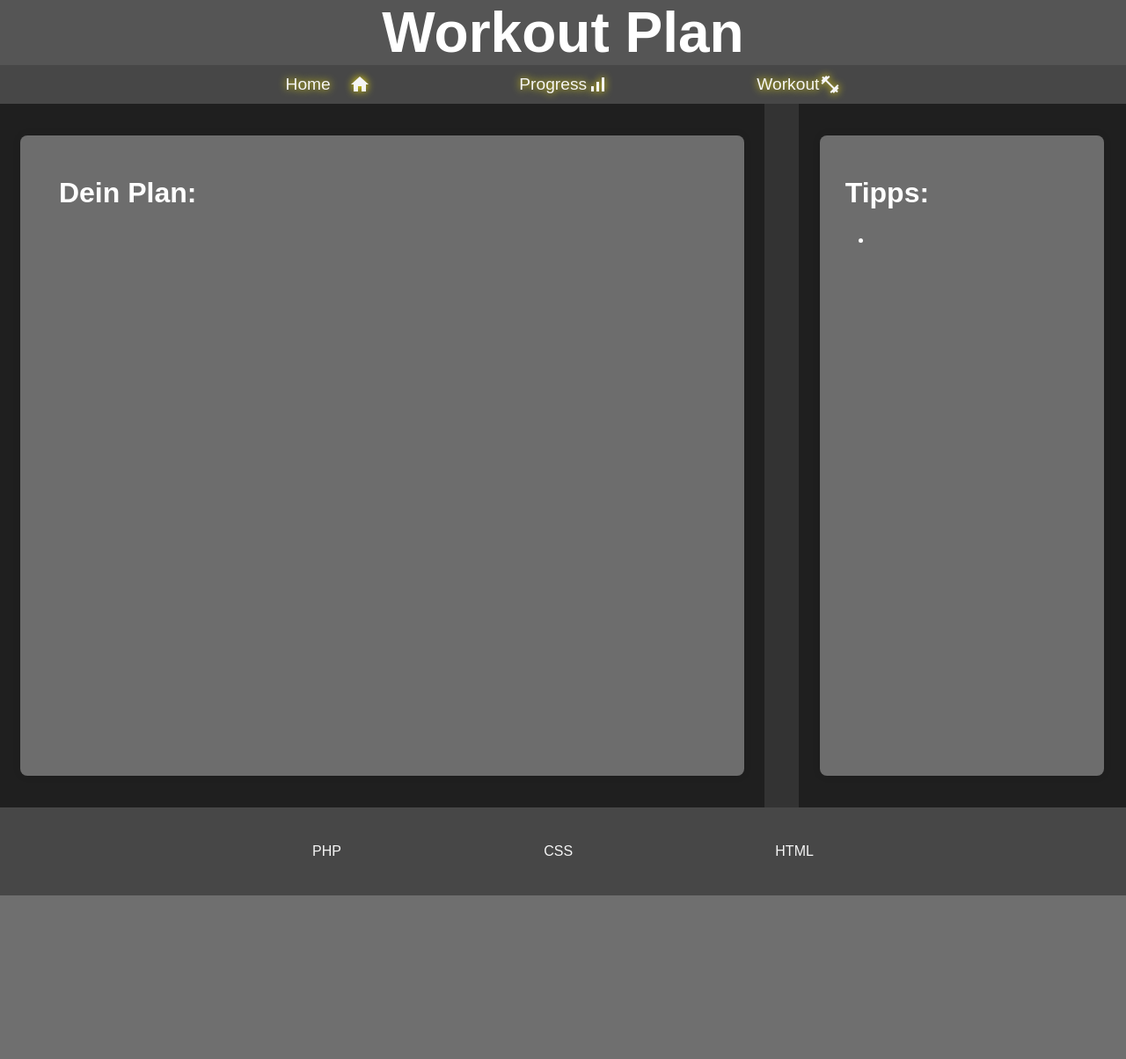
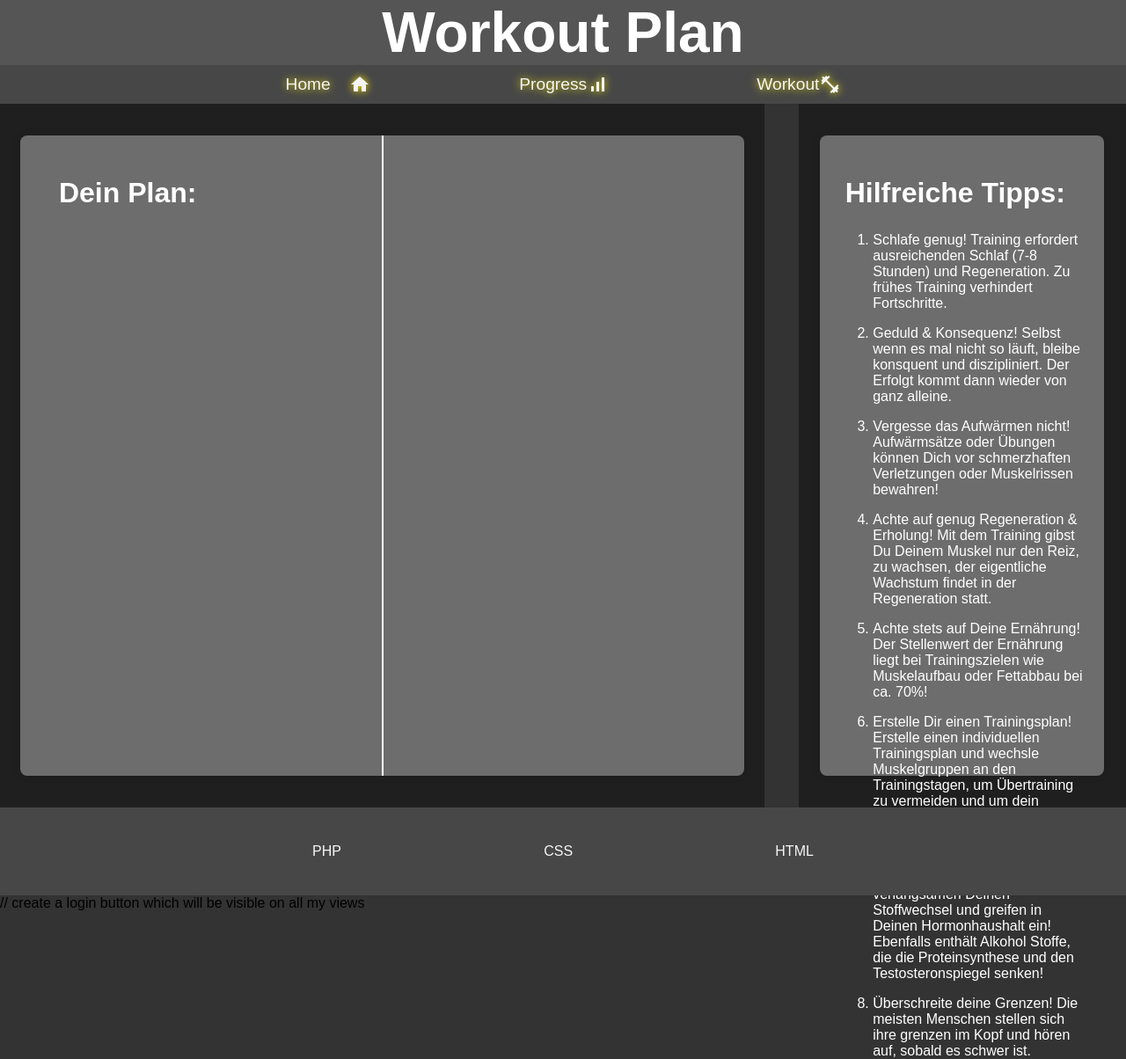
Before and after one commit to strancoox/onlyyou, a PHP site: page /onlyyou/workout in a window 1280 px wide. Shown: the whole page at 88% size. Before the commit the page ends 1018 px from the top, so only its background shows below. Run offline with PHP 8.4, Linux system fonts and the light colour scheme.

Commit message:
updated php and css for workout view

```diff
--- a/css/styles.css
+++ b/css/styles.css
@@ -244,6 +244,10 @@ img.right-picture {
     width: 100%;
     max-width: 90%;
     height: 86%;
+    display: flex;
+    flex-wrap: wrap;
+    align-content: flex-start;
+    position: relative;
 }
 
 .tips-container {
@@ -268,13 +272,38 @@ img.right-picture {
     height: 86%;
 }
 
+.workoutplan {
+    display: flex;
+    flex-wrap: wrap;
+    gap: 20px;
+    list-style-type: none;
+    padding: 0;
+    margin: 0;
+    color: white;
+    width: 100%;
+}
+
 .workoutplan li {
-    margin-bottom: 20px;
-    color: white;
+    flex: 1 1 calc(50% - 20px);
+    margin-bottom: 5px;
+}
 
+.workoutplan p {
+    margin: 5px;
 }
 
 .tips {
     color: white;
     font-family: "Sora", sans-serif;
 }
+
+.plan-box::before {
+    content: "";
+    position: absolute;
+    top: 0;
+    bottom: 0;
+    left: 50%;
+    width: 2px;
+    background-color: white;
+    transform: translateX(-50%);
+}
--- a/index.php
+++ b/index.php
@@ -16,3 +16,5 @@
         ?>
     </body>
 </html>
+
+// create a login button which will be visible on all my views
--- a/views/workout_view.php
+++ b/views/workout_view.php
@@ -15,7 +15,14 @@ if ($plan === null) {
                 <ul class="workoutplan">
                     <?php foreach ($plan as $key => $personalplan): ?>
                         <li>
-                            <?= $key . ': ' .  $personalplan[0]["dauer"] . ' ' . $personalplan[0]["Übung"] ?>
+                            <p><?= $key ?>:</p>
+                            <ul>
+                                <?php foreach ($personalplan as $exercise): ?>
+                                    <li>
+                                        <?= $exercise["dauer"] . ' - ' . $exercise["Übung"] ?>
+                                    </li>
+                                <?php endforeach; ?>
+                            </ul>
                         </li>
                     <?php endforeach; ?>
                 </ul>
@@ -24,12 +31,33 @@ if ($plan === null) {
     </div>
     <div class="tips-container">
         <div class="tips-box">
-            <h2>Tipps:</h2>
-            <ul class="tips">
+            <h2>Hilfreiche Tipps:</h2>
+            <ol class="tips">
                 <li>
-
+                    <p>Schlafe genug! Training erfordert ausreichenden Schlaf (7-8 Stunden) und Regeneration. Zu frühes Training verhindert Fortschritte.</p>
                 </li>
-            </ul>
+                <li>
+                    <p>Geduld & Konsequenz! Selbst wenn es mal nicht so läuft, bleibe konsquent und diszipliniert. Der Erfolgt kommt dann wieder von ganz alleine.</p>
+                </li>
+                <li>
+                    <p>Vergesse das Aufwärmen nicht!  Aufwärmsätze oder Übungen können Dich vor schmerzhaften Verletzungen oder Muskelrissen bewahren!</p>
+                </li>
+                <li>
+                    <p>Achte auf genug Regeneration & Erholung! Mit dem Training gibst Du Deinem Muskel nur den Reiz, zu wachsen, der eigentliche Wachstum findet in der Regeneration statt. </p>
+                </li>
+                <li>
+                    <p>Achte stets auf Deine Ernährung! Der Stellenwert der Ernährung liegt bei Trainingszielen wie Muskelaufbau oder Fettabbau bei ca. 70%!</p>
+                </li>
+                <li>
+                    <p>Erstelle Dir einen Trainingsplan! Erstelle einen individuellen Trainingsplan und wechsle Muskelgruppen an den Trainingstagen, um Übertraining zu vermeiden und um dein Training zu    optimieren.</p>
+                </li>
+                <li>
+                    <p>Alkohol vermeiden! Alkoholische Getränke haben eine hohe Zahl an schlechten Kalorien, verlangsamen Deinen Stoffwechsel und greifen in Deinen Hormonhaushalt ein! Ebenfalls enthält Alkohol Stoffe, die die Proteinsynthese und den Testosteronspiegel senken!</p>
+                </li>
+                <li>
+                    <p>Überschreite deine Grenzen! Die meisten Menschen stellen sich ihre grenzen im Kopf und hören auf, sobald es schwer ist.  </p>
+                </li>
+            </ol>
         </div>
     </div>
 </div>
```
